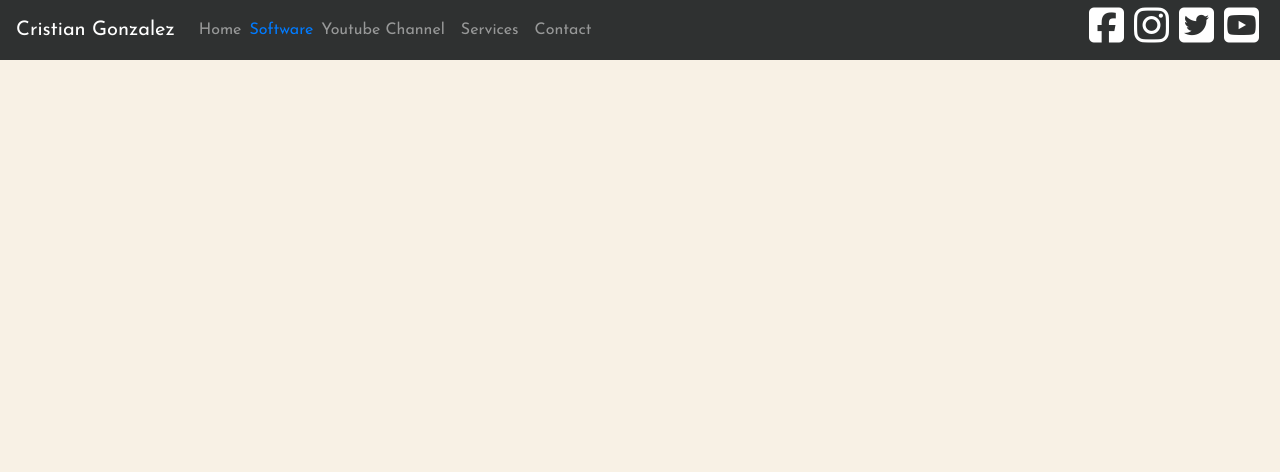
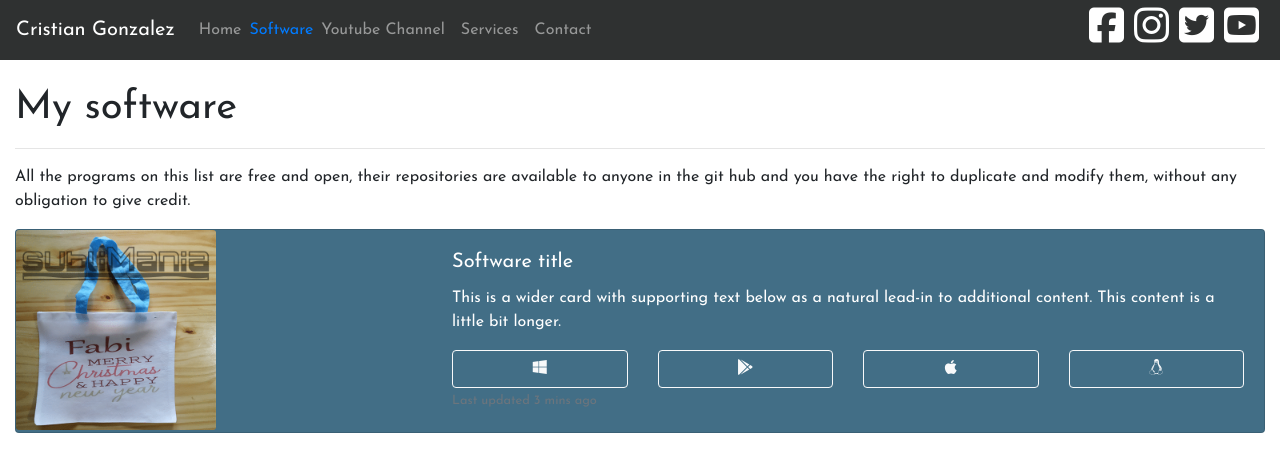
Before and after one commit to crisgonzalez94/cristiangonzalez.site, a PHP site: page /software.php in a window 1280 px wide. Shown: the top 472 px of the page. Run offline with PHP 8.4, Linux system fonts and the light colour scheme; some libraries are stand-ins or nearby versions.

Commit message:
added a page software.php

```diff
--- a/includes/header.php
+++ b/includes/header.php
@@ -29,7 +29,7 @@
     <title>Cristian Gonzalez</title>
 
   </head>
-  <body class="bg-bone">
+  <body>
 
     <header>
 
--- a/index.php
+++ b/index.php
@@ -14,7 +14,7 @@
 <script>
     let home_link = document.getElementById('home-link');
 
-    home_link.className += 'active';
+    home_link.className += 'active  ';
 
 </script>
 
--- a/software.php
+++ b/software.php
@@ -1,6 +1,70 @@
 <?php
     require 'includes/header.php';
 ?>
+
+<div class="container-fluid">
+    <br>
+    <h1>My software</h1>
+    <hr>
+    <p>
+        All the programs on this list are free and open,
+        their repositories are available to anyone in the
+        git hub and you have the right to duplicate and
+        modify them, without any obligation to give credit.
+    </p>
+
+    <div class="card mb-3 bg-steel-blue">
+        <div class="row no-gutters">
+            <div class="col-md-4 col-sm-4">
+                <img src="assets/pictures/software/software-1.gif" class="card-img" alt="...">
+            </div>
+            <div class="col-md-8 col-sm-8">
+                <div class="card-body">
+                    <h5 class="card-title white">Software title</h5>
+                    <p class="card-text white">This is a wider card with supporting text below as a natural lead-in to additional content. This content is a little bit longer.</p>
+
+                    <!--Download buttons-->
+                    <div class="row">
+
+                        <div class="col-md-3 col-sm-3">
+                            <button class="btn btn-outline-light btn-download toolstips" data-toggle="tooltip" data-placement="bottom" title="Download for windows 7 / 8.1 / 10">
+                                <i class="fab fa-windows"></i>
+                            </button>
+                        </div>
+
+                        <div class="col-md-3 col-sm-3">
+
+                            <button class="btn btn-outline-light btn-download toolstips" data-toggle="tooltip" data-placement="bottom" title="Download in PlayStore">
+                                <i class="fab fa-google-play"></i>
+                            </button>
+
+                        </div>
+
+                        <div class="col-md-3 col-sm-3">
+
+                            <button class="btn btn-outline-light btn-download toolstips" data-toggle="tooltip" data-placement="bottom" title="Download for osx 13.1 or higher">
+                                <i class="fab fa-apple"></i>
+                            </button>
+
+                        </div>
+
+                        <div class="col-md-3 col-sm-3">
+                                <button class="btn btn-outline-light btn-download toolstips" data-toggle="tooltip" data-placement="bottom" title="Download for debian distributions">
+                                <i class="fab fa-linux"></i>
+                            </button>
+                        </div>
+
+                    </div>
+
+                    <p class="card-text"><small class="text-muted">Last updated 3 mins ago</small></p>
+                </div>
+
+            </div>
+        </div>
+    </div>
+
+
+</div>
 
 
 
--- a/styles/bootstrapclass.css
+++ b/styles/bootstrapclass.css
@@ -1,6 +1,10 @@
 
 .active{
     color: #f9ba32;
+}
+
+.card{
+    width: 100%;
 }
 
 /*bg class*/
@@ -17,6 +21,7 @@
     background: #f8f1e5;
 }
 
+
 .coal{
     color: #2F3131;
 }
--- a/styles/style.css
+++ b/styles/style.css
@@ -1,6 +1,7 @@
 *{
     font-family: 'Josefin Sans', sans-serif;
 }
+
 
 .navbar{
     padding-top: 0;
@@ -28,3 +29,12 @@
 .social-link:active{
     color: #426e86;
 }
+
+.card-img{
+    width: 200px;
+    height: 200px;
+}
+
+.btn-download{
+    width: 100%;
+}
```
Also changed, not shown: assets/pictures/software/software-1.gif (added).
